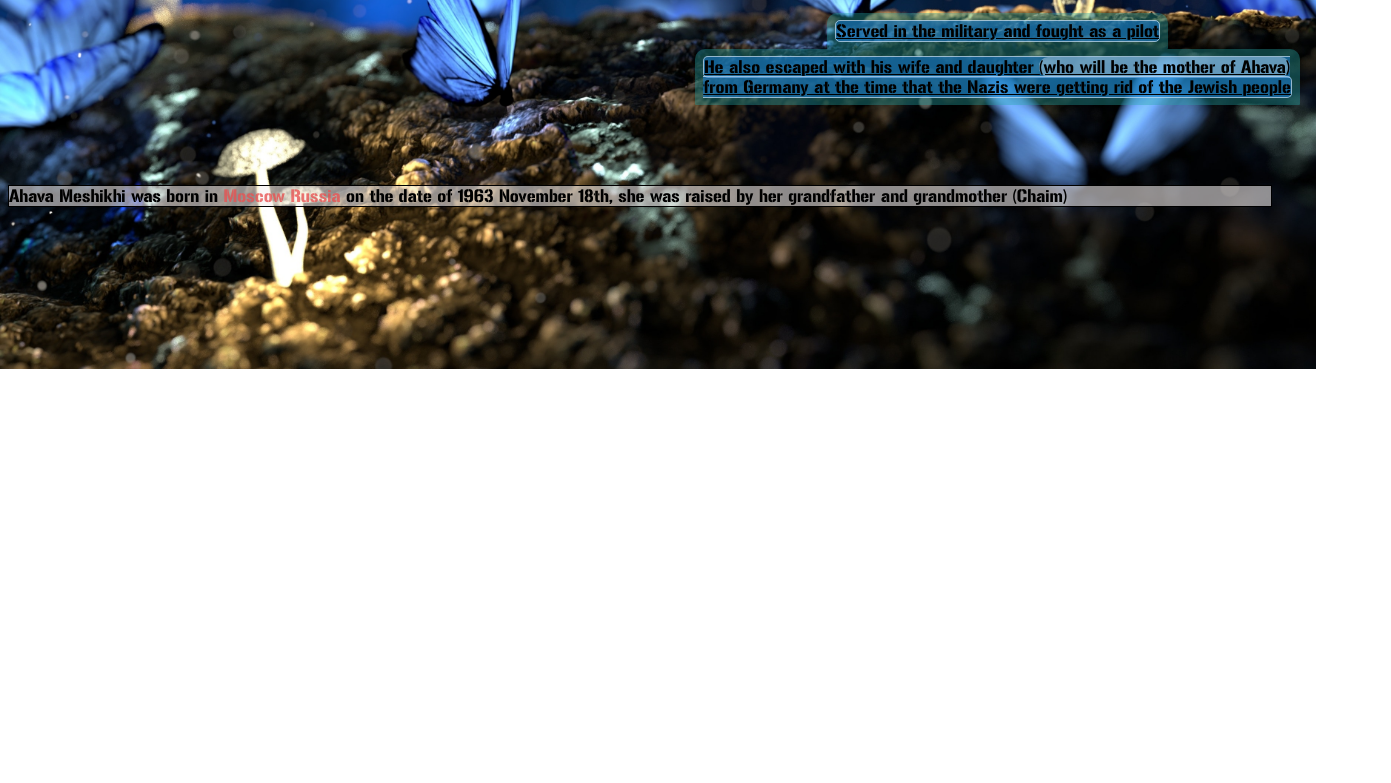
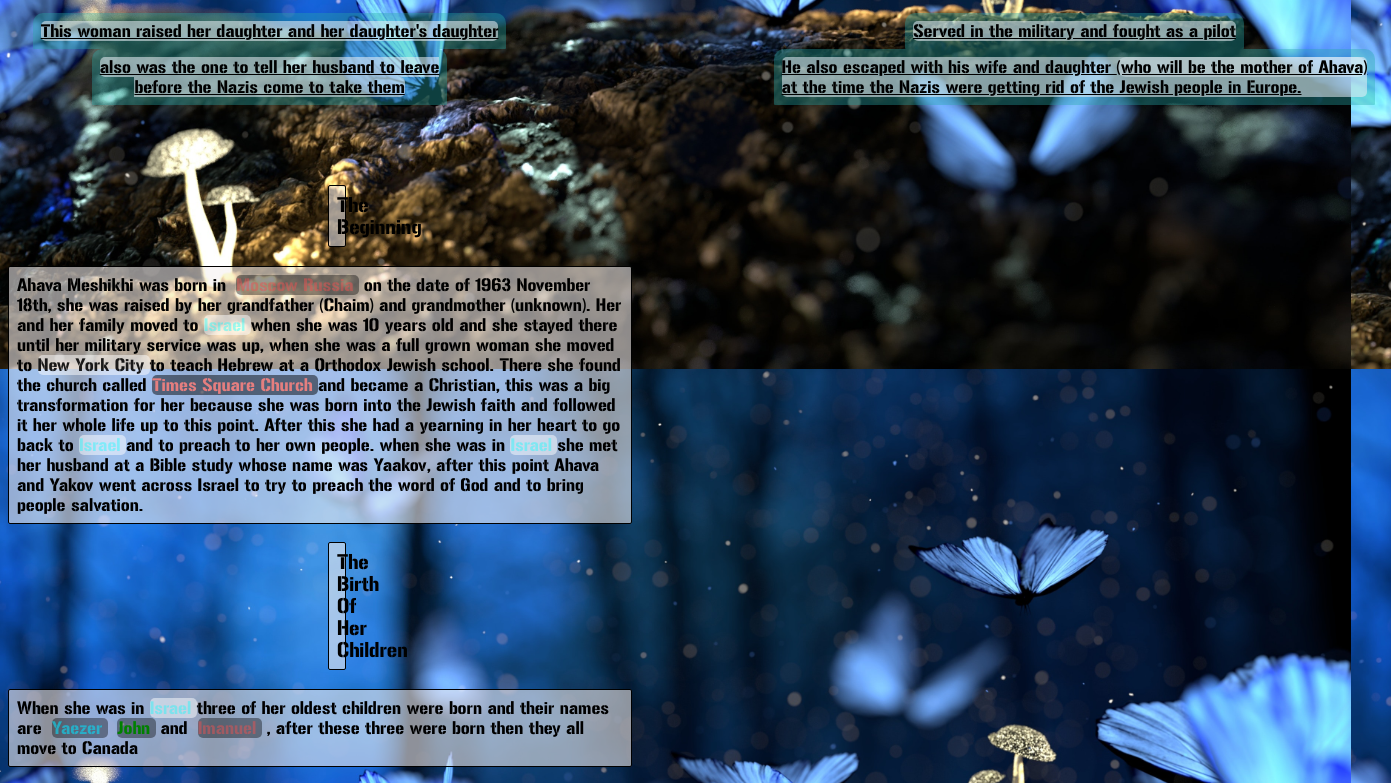
Before and after one commit to Imanuel3/Ahavas-web, a plain HTML site: page info-page/info.html in a window 1280 px wide. Shown: the part 431-1214 px from the top of the page, 1391 px wide, since content can reach past the window. Before the commit the page ends 800 px from the top, so only its background shows below. Drawn offline with Linux system fonts and the light colour scheme.

Commit message:
added more to info page

```diff
--- a/info-page/info.css
+++ b/info-page/info.css
@@ -22,6 +22,7 @@ header{
     align-items: center;
 
 }
+
 /* style for name  */
 .hello{
     background-color: rgba(28, 81, 128, 0.705);
@@ -52,16 +53,22 @@ header{
     border-radius: 10px;
     opacity: .8;
 }
-
+/* style for grandmother */
+.grandmother,.grampaStory{
+    display: flex;
+    flex-direction: column;
+    align-items:center;
+    margin-top: auto;
+}
 /* styel for grandfather */
 .full-grampa{
     margin-top: 10rem;
-    margin-right: -30rem;
+    margin-right: -8rem;
     display: flex;
     flex-direction: column;
     align-items:center;
 }
-.grandfather-text{
+.grandfather-text, .grandmother-text{
     margin-top: .5rem;
     padding: .5rem .5rem;
     background-color: rgba(39, 168, 168, 0.377);
@@ -72,14 +79,18 @@ header{
     font-size: 1.5rem;
 }
 /* grampa img style  */
-.grampa-img{
+.grampa-img, .grandmother-img{
     width: auto;
     height: 8rem;
     border-radius: 10px;
     box-shadow:2px 2px 6px rgb(75, 51, 21);
 }
+/* styel for grandmother sorry  */
+.grandmotherStory{
+    text-align: center;
+}
 /* grampa story style */
-.grampaStory{
+.grampaStory,.grandmotherStory{
     color: rgb(0, 0, 0);
     padding: .5rem;
     margin: 0rem 1rem;
@@ -95,21 +106,57 @@ header{
 }
 /* unerlin for grampa story */
 u{
-    background-color: rgba(27, 125, 211, 0.548);
+    background-color: rgba(235, 241, 247, 0.548);
     border-radius: 5px;
-    border: .1rem solid rgba(255, 255, 255, 0.541);
+    /* border: .1rem solid rgba(255, 255, 255, 0.541); */
 }
 /* ------------------------------------------------info part starts ------------------------------------------------------------- */
 .fromBerth{
     margin-top: 5rem;
+    margin-right: 40rem;
 }
-.textOfBerth{
+.thebeginning,.birthOFCh{
+    margin-right: 20rem;
+    margin-left: 20rem;
+    text-align: center;
+}
+.textOfBerth, .thebeginning,.birthOFCh,.textOfCh{
     background-color: rgba(245, 240, 240, 0.575);
     font-family: "milFont";
     font-weight: 100;
     border: .1rem solid black;
+    border-radius: 2px;
+    padding: .5rem;
 }
-#mosk{
+#mosk, #Y-link, #J-link, #I-link{
     text-decoration: none;
-    color: rgba(231, 82, 82, 0.801);
+    color: rgba(231, 82, 82, 0.5);
+    background-color: rgba(0, 0, 0, 0.384);
+    border-radius: 5px;
+    margin: 0rem .3rem;
 }
+#is-link{
+    text-decoration: none;
+    color: rgba(0, 255, 255, 0.377);
+   background-color: rgba(255, 255, 255, 0.486);
+   border-radius: 5px;
+}
+#NY-link{
+    text-decoration: none;
+    color: rgba(0, 0, 0, 0.884);
+    background-color: rgba(255, 255, 255, 0.486);
+    border-radius: 5px;
+}
+#TS-link{
+    text-decoration: none;
+    color: rgba(233, 127, 127, 0.973);
+    background-color: rgba(0, 0, 0, 0.486);
+    border-radius: 5px;
+}
+
+#Y-link{
+    color: rgba(8, 219, 247, 0.61);
+}
+#J-link{
+    color: green;
+}
--- a/info-page/info.html
+++ b/info-page/info.html
@@ -12,6 +12,12 @@
 <body>
     <!-- picture name and icon -->
     <header>
+        <div class="grandmother">
+            <img class="grandmother-img" src="./img/granmother.png" alt="a silhouette of a person ">
+            <h2 class="grandmother-text"> Grandmother of Ahava </h2>
+            <h2 class="grandmother-text"> unknown Frankel</h2>
+            <p class="grandmotherStory"><u>This woman raised her daughter and her daughter's daughter <p class="grandmotherStory"> also was the one to tell her husband to leave<br> before the Nazis come to take them</u></p>
+        </div>
         <div class="iner-head">
         <a href="https://en.wikipedia.org/wiki/Israel" target="_blank"><img src="./img/flag-icon.png" class="is-icon" alt="icon of Israeli flag"></a>
         <h1 class="hello">Ahava Meshikhi</h1>
@@ -21,13 +27,20 @@
         <img class="grampa-img" src="./img/grampa.jpeg" alt="military man staring off into the distance">
         <h2 class="grandfather-text"> Grandfather of Ahava </h2>
         <h2 class="grandfather-text">Chaim Frankel</h2>
-        <p class="grampaStory"><u>Served in the military and fought as a pilot <p class="grampaStory">He also escaped with his wife and daughter <span id="will-be">(who will be the mother of Ahava) </span><br>from Germany at the time that the Nazis were getting rid of the Jewish people</u></p>
+        <p class="grampaStory"><u>Served in the military and fought as a pilot <p class="grampaStory">He also escaped with his wife and daughter <span id="will-be">(who will be the mother of Ahava) </span><br> at the time the Nazis were getting rid of the Jewish people in Europe.</u></p>
     </div>
     </header>
    <!-- end for head -->
     <main>
         <div class="fromBerth">
-            <p class="textOfBerth">Ahava Meshikhi was born in <a id="mosk" href="https://en.wikipedia.org/wiki/Moscow" target="_blank">Moscow Russia </a>on the date of 1963 November 18th, she was raised by her grandfather and grandmother (Chaim)</p>
+            <h3 class="thebeginning">The Beginning</h3>
+            <p class="textOfBerth">Ahava Meshikhi was born in <a id="mosk" href="https://en.wikipedia.org/wiki/Moscow" target="_blank"> Moscow Russia </a> on the date of 1963 November 18th, she was raised by her grandfather (Chaim) and grandmother (unknown).
+                Her and her family moved to <a id="is-link" href="https://en.wikipedia.org/wiki/Israel" target="_blank">Israel </a>when she was 10 years old and she stayed there until her military service was up, when she was a full grown woman she moved to <a id="NY-link" href="https://en.wikipedia.org/wiki/New_York_City" target="_blank">New York City </a> to teach Hebrew at a Orthodox Jewish school.
+                There she found the church called <a id="TS-link" href="https://tsc.nyc/" target="_blank"> Times Square Church </a> and became a Christian, this was a big transformation for her because she was born into the Jewish faith and followed it her whole life up to this point.
+                After this she had a yearning in her heart to go back to <a id="is-link" href="https://en.wikipedia.org/wiki/Israel" target="_blank">Israel </a> and to preach to her own people. when she was in <a id="is-link" href="https://en.wikipedia.org/wiki/Israel" target="_blank">Israel </a> she met her husband at a Bible study whose name was Yaakov, after this point Ahava and Yakov went across Israel to try to preach the word of God and to bring people salvation.</p>
+                <h3 class="birthOFCh">The Birth Of Her Children </h3>
+                <p class="textOfCh">When she was in <a id="is-link" href="https://en.wikipedia.org/wiki/Israel" target="_blank">Israel </a> three of her oldest children were born and their names are <a id="Y-link" href="https://www.facebook.com/yaezer.meshikhi" target="_blank">Yaezer </a><a id="J-link" href="https://www.instagram.com/meshikhijohn/" target="_blank">John </a>and <a id="I-link" href="https://www.facebook.com/imanuael.meshikhi/" target="_blank">Imanuel </a>,
+                    after these three were born then they all move to Canada</p>
         </div>
     </main>
 </body>
```
Also changed, not shown: info-page/img/granmother.png (added).
